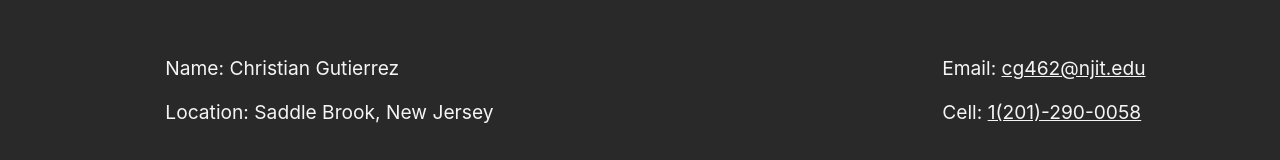
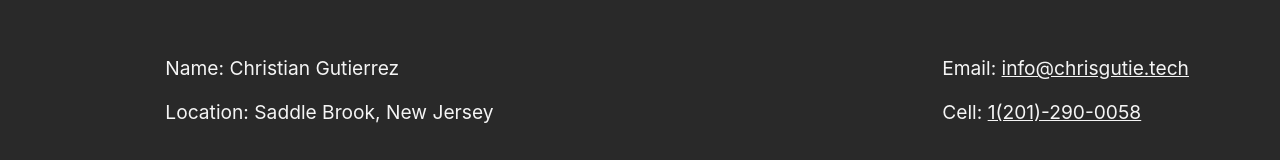
Before and after one commit to Person1080p/PersonalSite, an Angular app: page / in a window 1280 px wide. Shown: the part 1750-1910 px from the top of the page. Built offline with nearby package versions, Linux system fonts and the light colour scheme.

Commit message:
updated to new email

```diff
--- a/src/app/text-body/text-body.component.html
+++ b/src/app/text-body/text-body.component.html
@@ -38,7 +38,7 @@
         </div>
         <div id="contactPad2"></div>
         <div id="contactInfo">
-            <p text-align="right">Email: <a href="mailto:cg462@njit.edu">cg462@njit.edu</a></p>
+            <p text-align="right">Email: <a href="mailto:info@chrisgutie.tech">info@chrisgutie.tech</a></p>
             <p text-align="right">Cell: <a href="tel:2012900058">1(201)-290-0058</a></p>
         </div>
     </div>
```
